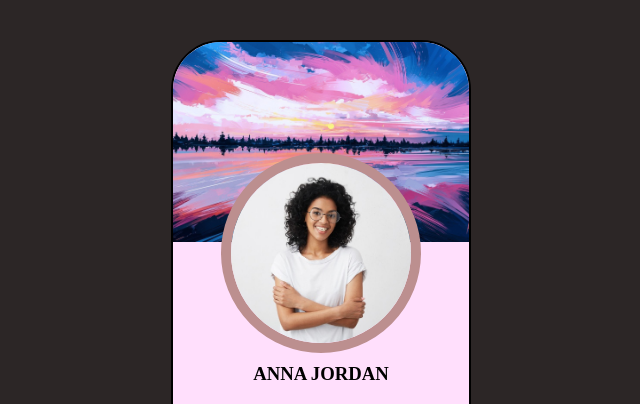
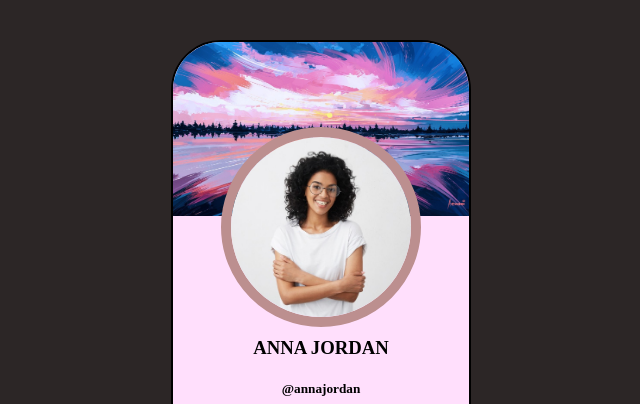
Before and after one commit to Kseniia98/user-card, a plain HTML site: page index.html in a window 1280 px wide. Shown: the top 404 px of the page, without its empty margins (319-959 px from the left). Drawn offline with Linux system fonts and the light colour scheme.

Commit message:
Add new styles

```diff
--- a/style.css
+++ b/style.css
@@ -19,7 +19,7 @@ body {
 }
 
 .background {
-  height: 25vh;
+  height: 35%;
   background-image: url(./image/background.jpg);
   background-position: center;
   background-size: cover;
```
